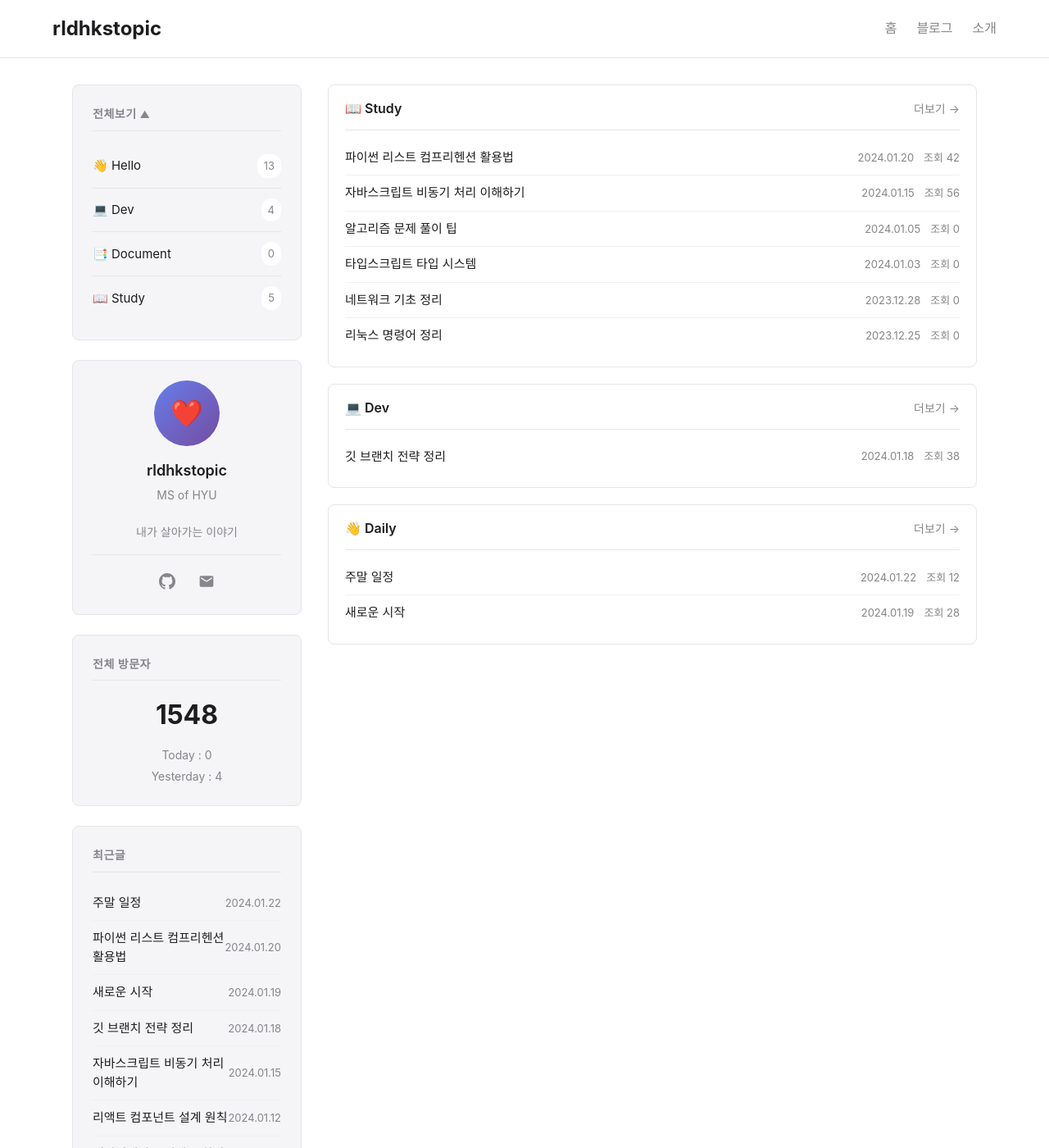
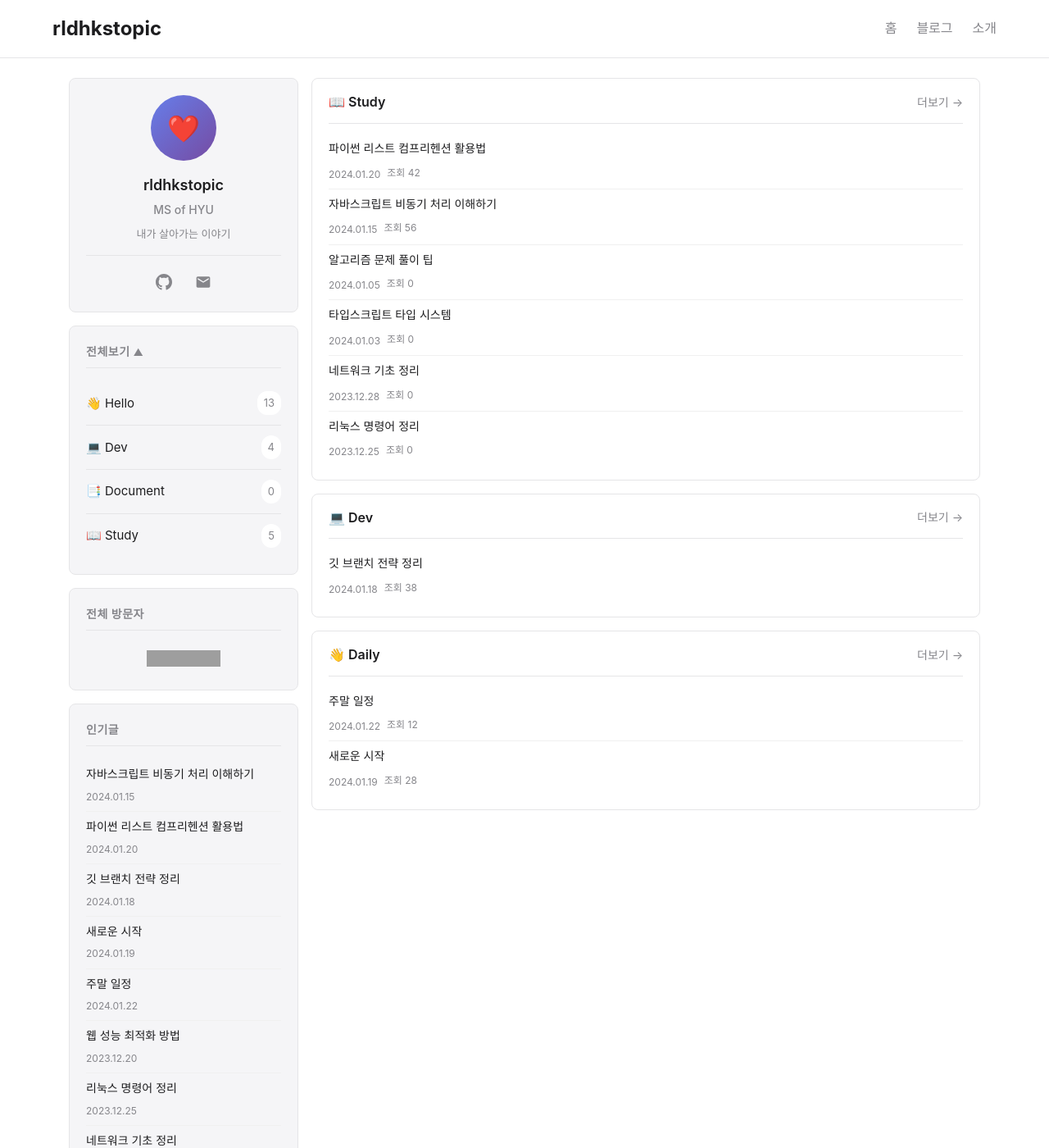
Before and after one commit to rldhkstopic/rldhkstopic.github.io, a Jekyll site: the page built from index.html, in a window 1280 px wide and 1400 px high. Shown: the whole window at 82% size. Built offline with Jekyll 4.4.1, drawn with Linux system fonts in a browser that asks for light colours; the list of posts is cut into pages by our own code; some of the changed text lies outside the part shown; grey boxes are pictures that could not be loaded.

Commit message:
Refactor sidebar: move categories below profile, change to popular posts, add Hits API visitor counter, reduce spacing

```diff
--- a/_config.yml
+++ b/_config.yml
@@ -9,12 +9,8 @@
 # Social links
 github: "https://github.com/rldhkstopic"
 youtube: ""  # YouTube 채널 URL 추가
-bio: "MS of HYU\n내가 살아가는 이야기"
-
-# Statistics
-total_visitors: 1548
-today_visitors: 0
-yesterday_visitors: 4
+subtitle: "MS of HYU"
+bio: "내가 살아가는 이야기"
 
 # Build settings
 # theme: minima  # 커스텀 레이아웃 사용으로 주석 처리
--- a/_layouts/post.html
+++ b/_layouts/post.html
@@ -12,6 +12,11 @@
       {% if page.author %}
         <span class="author">작성자: {{ page.author }}</span>
       {% endif %}
+      <div class="post-views">
+        <a href="https://hits.seeyoufarm.com/{{ site.url | remove_first: 'https://' | remove_first: 'http://' }}{{ page.url }}" target="_blank">
+          <img src="https://hits.seeyoufarm.com/api/count/incr/badge.svg?url=https://{{ site.url | remove_first: 'https://' | remove_first: 'http://' }}{{ page.url }}&count_bg=%23FFFFFF&title_bg=%23FFFFFF&icon=&icon_color=%23E7E7E7&title=Views&edge_flat=false" alt="조회수" style="height: 18px; vertical-align: middle;"/>
+        </a>
+      </div>
     </div>
     {% if page.tags.size > 0 %}
       <div class="post-tags">
--- a/assets/css/main.css
+++ b/assets/css/main.css
@@ -93,10 +93,10 @@
 .home {
   display: grid;
   grid-template-columns: 280px 1fr;
-  gap: 2rem;
+  gap: 1rem;
   max-width: 1200px;
   margin: 0 auto;
-  padding: 2rem 24px;
+  padding: 1.5rem 20px;
 }
 
 /* Left Sidebar - 프로필 & 카테고리 */
@@ -110,8 +110,8 @@
   background: var(--bg-secondary);
   border: 1px solid var(--border-color);
   border-radius: var(--border-radius);
-  padding: 1.5rem;
-  margin-bottom: 1.5rem;
+  padding: 1.25rem;
+  margin-bottom: 1rem;
 }
 
 .sidebar-section-title {
@@ -150,12 +150,19 @@
   margin-bottom: 0.25rem;
 }
 
+.profile-subtitle {
+  font-size: 0.875rem;
+  color: var(--text-secondary);
+  margin-bottom: 0.5rem;
+  font-weight: 500;
+}
+
 .profile-bio {
-  font-size: 0.875rem;
+  font-size: 0.8125rem;
   color: var(--text-secondary);
   margin-bottom: 1rem;
   white-space: pre-line;
-  line-height: 1.6;
+  line-height: 1.5;
 }
 
 .profile-social {
@@ -276,21 +283,12 @@
 /* 방문자 통계 */
 .visitor-stats {
   text-align: center;
+  padding: 0.5rem 0;
 }
 
-.visitor-total {
-  font-size: 2rem;
-  font-weight: 700;
-  color: var(--text-primary);
-  margin-bottom: 0.75rem;
-}
-
-.visitor-daily {
-  display: flex;
-  flex-direction: column;
-  gap: 0.25rem;
-  font-size: 0.875rem;
-  color: var(--text-secondary);
+.visitor-stats img {
+  display: block;
+  margin: 0 auto;
 }
 
 /* Main Content Area - 게시판 */
@@ -303,7 +301,7 @@
   border: 1px solid var(--border-color);
   border-radius: var(--border-radius);
   padding: 1rem 1.25rem;
-  margin-bottom: 1.25rem;
+  margin-bottom: 1rem;
 }
 
 .section-header {
@@ -342,9 +340,8 @@
 
 .post-list-item {
   display: flex;
-  justify-content: space-between;
-  align-items: center;
-  padding: 0.625rem 0;
+  flex-direction: column;
+  padding: 0.5rem 0;
   border-bottom: 1px solid #F0F0F0;
   transition: all 0.15s ease;
 }
@@ -354,7 +351,7 @@
 }
 
 .post-list-item:hover {
-  padding-left: 0.5rem;
+  padding-left: 0.25rem;
 }
 
 .post-list-item.empty {
@@ -369,12 +366,18 @@
 }
 
 .post-list-title {
-  font-size: 0.9375rem;
+  font-size: 0.875rem;
   color: var(--text-primary);
   text-decoration: none;
   flex: 1;
   transition: color 0.15s ease;
-  line-height: 1.5;
+  line-height: 1.4;
+  display: -webkit-box;
+  -webkit-line-clamp: 2;
+  -webkit-box-orient: vertical;
+  overflow: hidden;
+  text-overflow: ellipsis;
+  margin-bottom: 0.25rem;
 }
 
 .post-list-title:hover {
@@ -382,21 +385,22 @@
 }
 
 .post-list-date {
-  font-size: 0.8125rem;
+  font-size: 0.75rem;
   color: var(--text-secondary);
   white-space: nowrap;
   font-weight: 400;
+  margin-top: 0.25rem;
 }
 
 .post-list-meta {
   display: flex;
   align-items: center;
-  gap: 0.75rem;
-  margin-left: auto;
+  gap: 0.5rem;
+  margin-top: 0.25rem;
 }
 
 .post-list-views {
-  font-size: 0.8125rem;
+  font-size: 0.75rem;
   color: var(--text-secondary);
   white-space: nowrap;
 }
@@ -458,6 +462,12 @@
   margin-bottom: 1rem;
   font-size: 0.9375rem;
   color: var(--text-secondary);
+  flex-wrap: wrap;
+}
+
+.post-views {
+  display: inline-flex;
+  align-items: center;
 }
 
 .post-content {
--- a/index.html
+++ b/index.html
@@ -5,6 +5,33 @@
 <div class="home">
   <!-- 좌측 사이드바 -->
   <aside class="sidebar">
+    <!-- 프로필 섹션 -->
+    <div class="sidebar-section profile-section">
+      <div class="profile-avatar">❤️</div>
+      <div class="profile-name">{{ site.title }}</div>
+      <div class="profile-subtitle">{{ site.subtitle | default: "MS of HYU" }}</div>
+      <div class="profile-bio">{{ site.bio | newline_to_br }}</div>
+      <div class="profile-social">
+        <a href="{{ site.github }}" target="_blank" class="social-link" title="GitHub">
+          <svg width="20" height="20" viewBox="0 0 24 24" fill="currentColor">
+            <path d="M12 0c-6.626 0-12 5.373-12 12 0 5.302 3.438 9.8 8.207 11.387.599.111.793-.261.793-.577v-2.234c-3.338.726-4.033-1.416-4.033-1.416-.546-1.387-1.333-1.756-1.333-1.756-1.089-.745.083-.729.083-.729 1.205.084 1.839 1.237 1.839 1.237 1.07 1.834 2.807 1.304 3.492.997.107-.775.418-1.305.762-1.604-2.665-.305-5.467-1.334-5.467-5.931 0-1.311.469-2.381 1.236-3.221-.124-.303-.535-1.524.117-3.176 0 0 1.008-.322 3.301 1.23.957-.266 1.983-.399 3.003-.404 1.02.005 2.047.138 3.006.404 2.291-1.552 3.297-1.23 3.297-1.23.653 1.653.242 2.874.118 3.176.77.84 1.235 1.911 1.235 3.221 0 4.609-2.807 5.624-5.479 5.921.43.372.823 1.102.823 2.222v3.293c0 .319.192.694.801.576 4.765-1.589 8.199-6.086 8.199-11.386 0-6.627-5.373-12-12-12z"/>
+          </svg>
+        </a>
+        {% if site.youtube != "" %}
+        <a href="{{ site.youtube }}" target="_blank" class="social-link" title="YouTube">
+          <svg width="20" height="20" viewBox="0 0 24 24" fill="currentColor">
+            <path d="M23.498 6.186a3.016 3.016 0 0 0-2.122-2.136C19.505 3.545 12 3.545 12 3.545s-7.505 0-9.377.505A3.017 3.017 0 0 0 .502 6.186C0 8.07 0 12 0 12s0 3.93.502 5.814a3.016 3.016 0 0 0 2.122 2.136c1.871.505 9.376.505 9.376.505s7.505 0 9.377-.505a3.015 3.015 0 0 0 2.122-2.136C24 15.93 24 12 24 12s0-3.93-.502-5.814zM9.545 15.568V8.432L15.818 12l-6.273 3.568z"/>
+          </svg>
+        </a>
+        {% endif %}
+        <a href="mailto:{{ site.email }}" class="social-link" title="Email">
+          <svg width="20" height="20" viewBox="0 0 24 24" fill="currentColor">
+            <path d="M20 4H4c-1.1 0-1.99.9-1.99 2L2 18c0 1.1.9 2 2 2h16c1.1 0 2-.9 2-2V6c0-1.1-.9-2-2-2zm0 4l-8 5-8-5V6l8 5 8-5v2z"/>
+          </svg>
+        </a>
+      </div>
+    </div>
+
     <!-- 카테고리 섹션 -->
     <div class="sidebar-section">
       <div class="sidebar-section-title">
@@ -68,54 +95,26 @@
       </ul>
     </div>
 
-    <!-- 프로필 섹션 -->
-    <div class="sidebar-section profile-section">
-      <div class="profile-avatar">❤️</div>
-      <div class="profile-name">{{ site.title }}</div>
-      <div class="profile-bio">{{ site.bio | newline_to_br }}</div>
-      <div class="profile-social">
-        <a href="{{ site.github }}" target="_blank" class="social-link" title="GitHub">
-          <svg width="20" height="20" viewBox="0 0 24 24" fill="currentColor">
-            <path d="M12 0c-6.626 0-12 5.373-12 12 0 5.302 3.438 9.8 8.207 11.387.599.111.793-.261.793-.577v-2.234c-3.338.726-4.033-1.416-4.033-1.416-.546-1.387-1.333-1.756-1.333-1.756-1.089-.745.083-.729.083-.729 1.205.084 1.839 1.237 1.839 1.237 1.07 1.834 2.807 1.304 3.492.997.107-.775.418-1.305.762-1.604-2.665-.305-5.467-1.334-5.467-5.931 0-1.311.469-2.381 1.236-3.221-.124-.303-.535-1.524.117-3.176 0 0 1.008-.322 3.301 1.23.957-.266 1.983-.399 3.003-.404 1.02.005 2.047.138 3.006.404 2.291-1.552 3.297-1.23 3.297-1.23.653 1.653.242 2.874.118 3.176.77.84 1.235 1.911 1.235 3.221 0 4.609-2.807 5.624-5.479 5.921.43.372.823 1.102.823 2.222v3.293c0 .319.192.694.801.576 4.765-1.589 8.199-6.086 8.199-11.386 0-6.627-5.373-12-12-12z"/>
-          </svg>
-        </a>
-        {% if site.youtube != "" %}
-        <a href="{{ site.youtube }}" target="_blank" class="social-link" title="YouTube">
-          <svg width="20" height="20" viewBox="0 0 24 24" fill="currentColor">
-            <path d="M23.498 6.186a3.016 3.016 0 0 0-2.122-2.136C19.505 3.545 12 3.545 12 3.545s-7.505 0-9.377.505A3.017 3.017 0 0 0 .502 6.186C0 8.07 0 12 0 12s0 3.93.502 5.814a3.016 3.016 0 0 0 2.122 2.136c1.871.505 9.376.505 9.376.505s7.505 0 9.377-.505a3.015 3.015 0 0 0 2.122-2.136C24 15.93 24 12 24 12s0-3.93-.502-5.814zM9.545 15.568V8.432L15.818 12l-6.273 3.568z"/>
-          </svg>
-        </a>
-        {% endif %}
-        <a href="mailto:{{ site.email }}" class="social-link" title="Email">
-          <svg width="20" height="20" viewBox="0 0 24 24" fill="currentColor">
-            <path d="M20 4H4c-1.1 0-1.99.9-1.99 2L2 18c0 1.1.9 2 2 2h16c1.1 0 2-.9 2-2V6c0-1.1-.9-2-2-2zm0 4l-8 5-8-5V6l8 5 8-5v2z"/>
-          </svg>
+    <!-- 방문자 통계 -->
+    <div class="sidebar-section">
+      <div class="sidebar-section-title">전체 방문자</div>
+      <div class="visitor-stats">
+        <a href="https://hits.seeyoufarm.com" target="_blank">
+          <img src="https://hits.seeyoufarm.com/api/count/incr/badge.svg?url={{ site.url | url_encode }}&count_bg=%23FFFFFF&title_bg=%23FFFFFF&icon=&icon_color=%23E7E7E7&title=Visitors&edge_flat=false" alt="방문자 수" style="height: 20px;"/>
         </a>
       </div>
     </div>
 
-    <!-- 방문자 통계 -->
+    <!-- 인기글 -->
     <div class="sidebar-section">
-      <div class="sidebar-section-title">전체 방문자</div>
-      <div class="visitor-stats">
-        <div class="visitor-total">{{ site.total_visitors }}</div>
-        <div class="visitor-daily">
-          <span>Today : {{ site.today_visitors }}</span>
-          <span>Yesterday : {{ site.yesterday_visitors }}</span>
-        </div>
-      </div>
-    </div>
-
-    <!-- 최근글 -->
-    <div class="sidebar-section">
-      <div class="sidebar-section-title">최근글</div>
+      <div class="sidebar-section-title">인기글</div>
       <div class="post-list">
-        {% assign recent_posts = site.posts | limit: 5 %}
-        {% if recent_posts.size > 0 %}
-          {% for post in recent_posts %}
+        {% assign popular_posts = site.posts | sort: "views" | reverse | limit: 5 %}
+        {% if popular_posts.size > 0 %}
+          {% for post in popular_posts %}
             <div class="post-list-item">
               <a href="{{ post.url | relative_url }}" class="post-list-title">{{ post.title | escape }}</a>
-              <span class="post-list-date">{{ post.date | date: "%Y.%m.%d" }}</span>
+              <div class="post-list-date">{{ post.date | date: "%Y.%m.%d" }}</div>
             </div>
           {% endfor %}
         {% else %}
```
Also changed, not shown: README.md.
